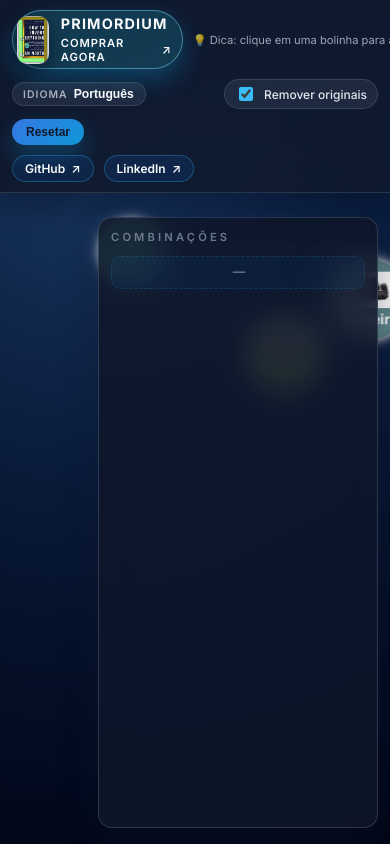
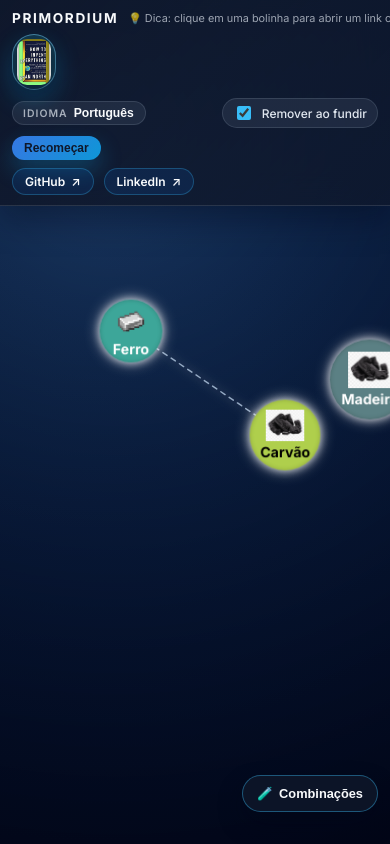
Before and after one commit to Bobagi/primordium, a React (Create React App) app: page / in a window 390 px wide. Built offline with nearby package versions, Linux system fonts and the light colour scheme.

Commit message:
Refine HUD layout and responsive feed

```diff
--- a/src/App.css
+++ b/src/App.css
@@ -26,9 +26,9 @@
   width: 100%;
   display: flex;
   align-items: center;
-  justify-content: space-between;
-  gap: clamp(10px, 2vw, 20px);
-  padding: 10px clamp(16px, 3vw, 32px);
+  justify-content: flex-start;
+  gap: clamp(12px, 2vw, 24px);
+  padding: 8px clamp(16px, 3vw, 32px);
   background: linear-gradient(135deg, rgba(15, 23, 42, 0.95), rgba(15, 23, 42, 0.75));
   border-bottom: 1px solid rgba(148, 163, 184, 0.2);
   box-shadow: 0 12px 32px rgba(2, 6, 23, 0.4);
@@ -37,18 +37,19 @@
   flex-wrap: wrap;
 }
 
-.hud-topbar__brand {
+.hud-topbar__left {
   display: inline-flex;
   align-items: center;
-  gap: clamp(10px, 2vw, 18px);
+  gap: 10px;
   flex: 0 0 auto;
+  min-width: 0;
 }
 
 .hud-topbar__book {
   display: inline-flex;
   align-items: center;
-  gap: 12px;
-  padding: 6px 14px 6px 6px;
+  justify-content: center;
+  padding: 4px;
   border-radius: 999px;
   text-decoration: none;
   background: rgba(34, 211, 238, 0.18);
@@ -64,39 +65,23 @@
 }
 
 .hud-topbar__book-art {
-  width: 44px;
-  height: 60px;
+  width: 42px;
+  height: 58px;
   object-fit: cover;
   border-radius: 10px;
   box-shadow: 0 6px 16px rgba(2, 6, 23, 0.5);
 }
 
-.hud-topbar__brand-copy {
-  display: flex;
-  flex-direction: column;
-  gap: 4px;
+.hud-topbar__logo {
+  font-size: 0.85rem;
+  font-weight: 700;
+  text-transform: uppercase;
+  letter-spacing: 0.12em;
   color: #f8fafc;
 }
 
-.hud-topbar__logo {
-  font-size: 0.9rem;
-  font-weight: 700;
-  text-transform: uppercase;
-  letter-spacing: 0.08em;
-}
-
-.hud-topbar__book-cta {
-  display: inline-flex;
-  align-items: center;
-  gap: 4px;
-  font-size: 0.7rem;
-  font-weight: 600;
-  letter-spacing: 0.08em;
-  text-transform: uppercase;
-}
-
 .hud-topbar__tip {
-  font-size: 0.7rem;
+  font-size: 0.68rem;
   color: rgba(226, 232, 240, 0.68);
   white-space: nowrap;
 }
@@ -109,10 +94,9 @@
 }
 
 .hud-topbar__controls {
-  flex: 1 1 auto;
-  min-width: 220px;
+  flex: 1 1 320px;
   justify-content: flex-start;
-  gap: clamp(8px, 1.5vw, 16px);
+  gap: clamp(8px, 1.4vw, 14px);
 }
 
 .hud-topbar__item {
@@ -170,7 +154,7 @@
 }
 
 .hud-topbar__button {
-  padding: 6px 14px;
+  padding: 5px 12px;
   border-radius: 999px;
   border: none;
   background: linear-gradient(135deg, rgba(59, 130, 246, 0.9), rgba(14, 165, 233, 0.9));
@@ -221,10 +205,10 @@
 
 .activity-sidebar {
   position: fixed;
-  top: calc(env(safe-area-inset-top, 0px) + var(--hud-height, 64px) + 24px);
+  top: calc(env(safe-area-inset-top, 0px) + var(--hud-height, 64px) + 40px);
   right: clamp(12px, 3vw, 36px);
   bottom: calc(env(safe-area-inset-bottom, 0px) + 16px);
-  width: min(280px, calc(100vw - 24px));
+  width: min(260px, calc(100vw - 24px));
   display: flex;
   flex-direction: column;
   gap: 12px;
@@ -236,6 +220,7 @@
   backdrop-filter: blur(14px);
   z-index: 4;
   pointer-events: auto;
+  transition: transform 0.3s ease, opacity 0.3s ease, visibility 0.3s ease;
 }
 
 .activity-sidebar__header {
@@ -285,19 +270,44 @@
   border-radius: 999px;
 }
 
+.activity-toggle {
+  position: fixed;
+  right: clamp(12px, 3vw, 32px);
+  bottom: clamp(16px, 4vh, 32px);
+  display: none;
+  align-items: center;
+  gap: 6px;
+  padding: 10px 14px;
+  border-radius: 999px;
+  border: 1px solid rgba(56, 189, 248, 0.4);
+  background: rgba(15, 23, 42, 0.85);
+  color: #f8fafc;
+  font-weight: 600;
+  font-size: 0.8rem;
+  cursor: pointer;
+  box-shadow: 0 12px 24px rgba(2, 6, 23, 0.35);
+  z-index: 6;
+  transition: transform 0.2s ease, box-shadow 0.2s ease;
+}
+
+.activity-toggle:hover {
+  transform: translateY(-1px);
+  box-shadow: 0 14px 28px rgba(2, 6, 23, 0.45);
+}
+
+.activity-toggle.is-open span:first-child {
+  transform: rotate(20deg);
+}
+
 @media (max-width: 1024px) {
   .hud-topbar__content {
-    justify-content: flex-start;
-  }
-
-  .hud-topbar__brand {
-    flex: 1 1 100%;
+    gap: 10px;
   }
 }
 
 @media (max-width: 820px) {
   .hud-topbar__content {
-    gap: 10px;
+    gap: 8px;
   }
 
   .hud-topbar__controls {
@@ -305,7 +315,30 @@
   }
 
   .activity-sidebar {
-    width: min(320px, calc(100vw - 24px));
+    width: min(240px, calc(100vw - 24px));
+  }
+}
+
+@media (max-width: 768px) {
+  .activity-sidebar {
+    right: 12px;
+    width: min(220px, calc(100vw - 24px));
+    bottom: calc(env(safe-area-inset-bottom, 0px) + 88px);
+    pointer-events: none;
+    opacity: 0;
+    visibility: hidden;
+    transform: translateY(12px);
+  }
+
+  .activity-sidebar.is-open {
+    pointer-events: auto;
+    opacity: 1;
+    visibility: visible;
+    transform: translateY(0);
+  }
+
+  .activity-toggle {
+    display: inline-flex;
   }
 }
 
@@ -314,13 +347,9 @@
     padding: 10px 12px;
   }
 
-  .hud-topbar__book {
-    padding: 4px 10px 4px 4px;
-  }
-
   .hud-topbar__book-art {
-    width: 36px;
-    height: 48px;
+    width: 34px;
+    height: 46px;
   }
 
   .hud-topbar__group {
@@ -329,11 +358,7 @@
 
   .hud-topbar__controls {
     justify-content: space-between;
-  }
-
-  .activity-sidebar {
-    right: 12px;
-    width: min(280px, calc(100vw - 24px));
+    gap: 8px;
   }
 }
 
@@ -367,3 +392,15 @@
   z-index: 1;
   mix-blend-mode: screen;
 }
+
+.sr-only {
+  position: absolute;
+  width: 1px;
+  height: 1px;
+  padding: 0;
+  margin: -1px;
+  overflow: hidden;
+  clip: rect(0, 0, 0, 0);
+  white-space: nowrap;
+  border: 0;
+}
--- a/src/App.js
+++ b/src/App.js
@@ -18,6 +18,10 @@ export default function App() {
   const [elements, setElements] = useState(() => createInitialElements());
   const [feed, setFeed] = useState([]);
   const [removeOnCombine, setRemoveOnCombine] = useState(true);
+  const [isFeedOpen, setFeedOpen] = useState(() => {
+    if (typeof window === "undefined") return true;
+    return window.innerWidth > 768;
+  });
   const recentlyCombined = useRef(new Set());
   const elementRefs = useRef({});
   const [, forceUpdate] = useState(0);
@@ -55,6 +59,24 @@ export default function App() {
   }, []);
 
   useEffect(() => forceUpdate((n) => n + 1), [elements]);
+
+  useEffect(() => {
+    if (typeof window === "undefined") return;
+
+    const handleResize = () => {
+      if (window.innerWidth > 768) {
+        setFeedOpen(true);
+      } else {
+        setFeedOpen(false);
+      }
+    };
+
+    handleResize();
+
+    window.addEventListener("resize", handleResize);
+
+    return () => window.removeEventListener("resize", handleResize);
+  }, []);
 
   const registerCombo = (a, b) => {
     const key = [a, b].sort().join("+");
@@ -251,7 +273,10 @@ export default function App() {
 
       <header className="hud-topbar" aria-label={t("controlsTitle")}>
         <div ref={headerRef} className="hud-topbar__content">
-          <div className="hud-topbar__brand">
+          <div className="hud-topbar__left">
+            <span className="hud-topbar__logo">Primordium</span>
+            <span className="hud-topbar__tip">{t("tipClick")}</span>
+          </div>
           <a
             className="hud-topbar__book"
             href={t("bookLink")}
@@ -263,16 +288,8 @@ export default function App() {
               src="/img/book/book_cover.jpg"
               alt={t("bookTooltip")}
             />
-              <div className="hud-topbar__brand-copy">
-                <span className="hud-topbar__logo">Primordium</span>
-                <span className="hud-topbar__book-cta">
-                  {t("buyNow")}
-                  <span aria-hidden="true">↗</span>
-                </span>
-              </div>
+            <span className="sr-only">{t("buyNow")}</span>
           </a>
-            <span className="hud-topbar__tip">{t("tipClick")}</span>
-          </div>
           <div className="hud-topbar__group hud-topbar__controls">
             <div className="hud-topbar__item hud-topbar__language">
               <span className="hud-topbar__label">{t("language")}</span>
@@ -320,7 +337,22 @@ export default function App() {
         </div>
       </header>
 
-      <aside className="activity-sidebar" aria-live="polite">
+      <button
+        type="button"
+        className={`activity-toggle${isFeedOpen ? " is-open" : ""}`}
+        onClick={() => setFeedOpen((open) => !open)}
+        aria-expanded={isFeedOpen}
+        aria-controls="activity-feed"
+      >
+        <span aria-hidden="true">🧪</span>
+        <span>{t("combinations")}</span>
+      </button>
+
+      <aside
+        id="activity-feed"
+        className={`activity-sidebar${isFeedOpen ? " is-open" : ""}`}
+        aria-live="polite"
+      >
         <div className="activity-sidebar__header">{t("combinations")}</div>
         <ul className="activity-sidebar__list">
           {feed.length === 0 && (
--- a/src/Element.js
+++ b/src/Element.js
@@ -58,6 +58,7 @@ const Element = ({
           trail.style.left = `${rect.left + rect.width / 2}px`;
           trail.style.top = `${rect.top + rect.height / 2}px`;
           trail.style.color = color;
+          trail.style.zIndex = "1";
           const ang = Math.random() * 2 * Math.PI;
           const dist = 10 + Math.random() * 10;
           trail.style.setProperty("--dx", `${Math.cos(ang) * dist}px`);
--- a/src/data/elements.js
+++ b/src/data/elements.js
@@ -2,25 +2,25 @@ export const initialElements = [
   {
     id: "iron",
     x: 100,
-    y: 220,
+    y: 300,
     image: "/img/iron.png",
   },
   {
     id: "carbon",
     x: 250,
-    y: 320,
+    y: 400,
     image: "/img/carbon.png",
   },
   {
     id: "wood",
     x: 400,
-    y: 260,
+    y: 340,
     image: "/img/carbon.png",
   },
   {
     id: "stone",
     x: 550,
-    y: 220,
+    y: 300,
     image: "/img/carbon.png",
   },
 ];
--- a/src/locales/en/translation.json
+++ b/src/locales/en/translation.json
@@ -4,7 +4,7 @@
   "buyNow": "Buy now",
   "controlsTitle": "Simulation controls",
   "language": "Language",
-  "removeOriginals": "Remove originals",
+  "removeOriginals": "Remove on combine",
   "reset": "Reset",
   "tipClick": "💡 Tip: click a circle to open an informative link.",
   "combinations": "Combinations",
--- a/src/locales/pt/translation.json
+++ b/src/locales/pt/translation.json
@@ -4,8 +4,8 @@
   "buyNow": "Comprar agora",
   "controlsTitle": "Controles da simulação",
   "language": "Idioma",
-  "removeOriginals": "Remover originais",
-  "reset": "Resetar",
+  "removeOriginals": "Remover ao fundir",
+  "reset": "Recomeçar",
   "tipClick": "💡 Dica: clique em uma bolinha para abrir um link com mais informações.",
   "combinations": "Combinações",
   "followUs": "Siga-nos",
--- a/src/style.css
+++ b/src/style.css
@@ -33,6 +33,7 @@
   opacity: 0.7;
   animation: trail 0.5s ease-out forwards;
   will-change: transform, opacity;
+  z-index: 1;
 }
 
 /* ——————————————————————————————————————————— */
```
Lines whose indentation alone changed are shown as unchanged.
